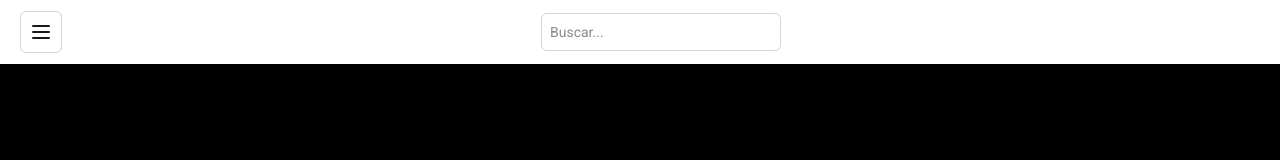
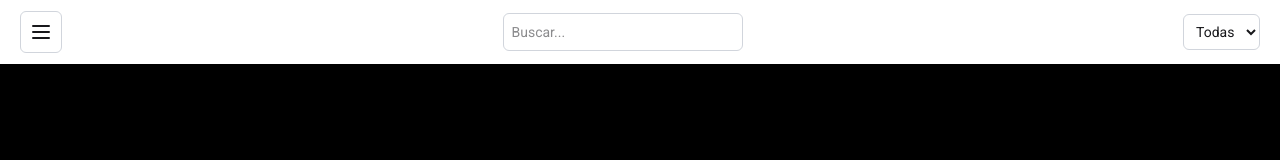
Before and after one commit to brayanty/inventory-manager, a React (Vite) app in the folder frontend/: page / in a window 1280 px wide. Shown: the top 160 px of the page. Built offline with nearby package versions, Linux system fonts and the light colour scheme.

Commit message:
feat: add new category all to dropdown

```diff
--- a/frontend/src/components/layout/header.tsx
+++ b/frontend/src/components/layout/header.tsx
@@ -8,6 +8,12 @@ function Header() {
     useCategoryListStore();
   const { search, setSearch } = useSearchStore();
   const [toggleSidebar] = useOpenSidebar("#navegation");
+
+  const newCategory = [
+    { category: { spanich: "Todas", english: "all" } },
+    ...categoryList,
+  ];
+
   return (
     <header className="mx-auto w-full h-full max-h-16 flex justify-between items-center p-5 dark:text-white bg-white dark:bg-[#1f232b]">
       <div>
@@ -32,12 +38,12 @@ function Header() {
       <div className="">
         <select
           className={`${
-            categoryList.length == 0 ? "hidden" : ""
+            newCategory.length == 0 ? "hidden" : ""
           } p-2 rounded-md border border-gray-300 dark:border-gray-600 dark:bg-[#2b2f38] text-sm`}
           value={categorySelect}
           onChange={(e) => setCategorySelect(e.target.value)}
         >
-          {categoryList.map((item, index) => (
+          {newCategory.map((item, index) => (
             <option key={index} value={item.category.english}>
               {item.category.spanich}
             </option>
```
